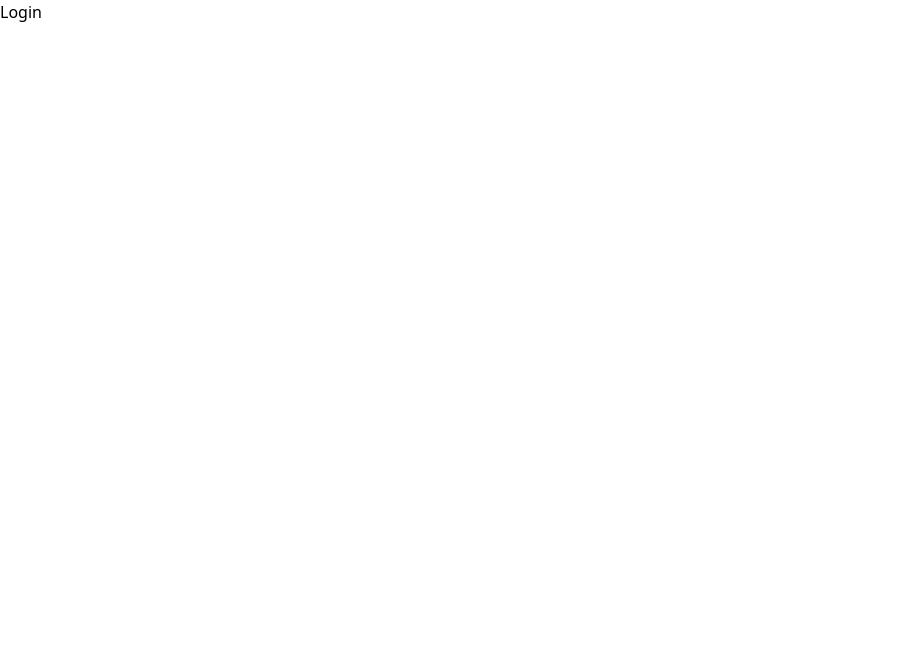
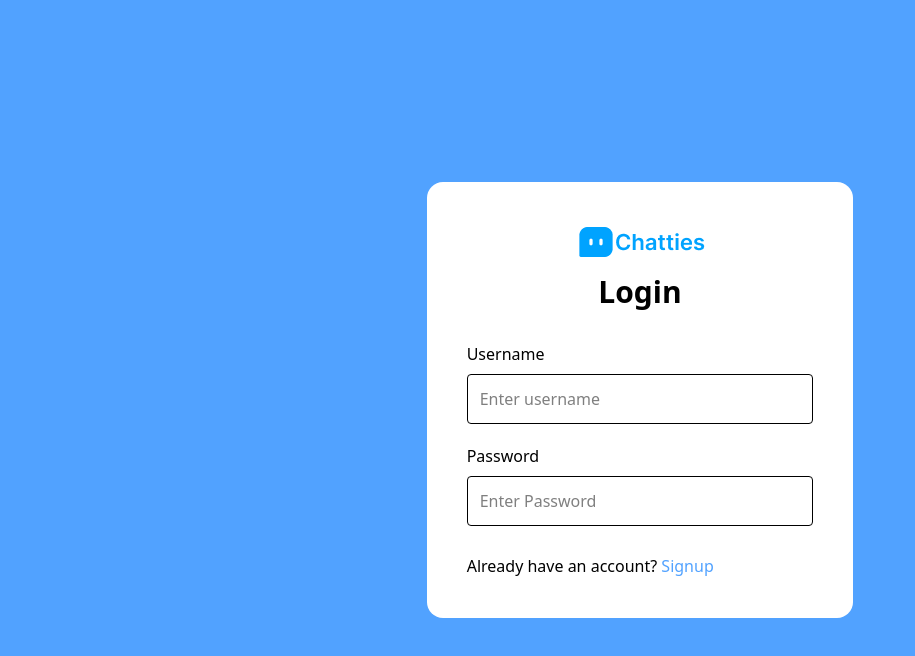
Before and after one commit to boakaidorborkamara/chatties, a React (Vite) app: page /login in a window 1280 px wide. Shown: the top 656 px of the page, without its empty margins (0-915 px from the left). Built offline with nearby package versions, Linux system fonts and the light colour scheme.

Commit message:
style login page

```diff
--- a/src/pages/Login.jsx
+++ b/src/pages/Login.jsx
@@ -1,7 +1,53 @@
 import React from "react";
 
 function Login() {
-  return <div>Login</div>;
+  return (
+    <section className="bg-blue-400 h-lvh flex justify-center items-center">
+      {/* signup form container  */}
+      <div className="bg-white p-10 w-2/6 rounded-2xl">
+        {/* logo  */}
+        <div className="pb-3 gap-1 justify-center items-center flex">
+          <div className="flex items-center">
+            <img src="/assets/mingcute_chat-4-fill.png" alt="Chatties logo" />
+            <img src="/assets/Chatties.png" alt="Chatties logo" />
+          </div>
+        </div>
+
+        <h2 className="text-center text-3xl font-bold mb-8">Login</h2>
+
+        <form action="" className="mb-7">
+          <div className="flex flex-col mb-5">
+            <label htmlFor="username" className="mb-2">
+              Username
+            </label>
+            <input
+              type="text"
+              placeholder="Enter username"
+              className="appearance-none border rounded p-3 "
+            />
+          </div>
+
+          <div className="flex flex-col mb-5">
+            <label htmlFor="password" className="mb-2">
+              Password
+            </label>
+            <input
+              type="password"
+              placeholder="Enter Password"
+              className="p-3 appearance-none border rounded "
+            />
+          </div>
+        </form>
+
+        <p>
+          Already have an account?{" "}
+          <a href="/signup" className="text-blue-400 font-medium">
+            Signup
+          </a>
+        </p>
+      </div>
+    </section>
+  );
 }
 
 export default Login;
```
